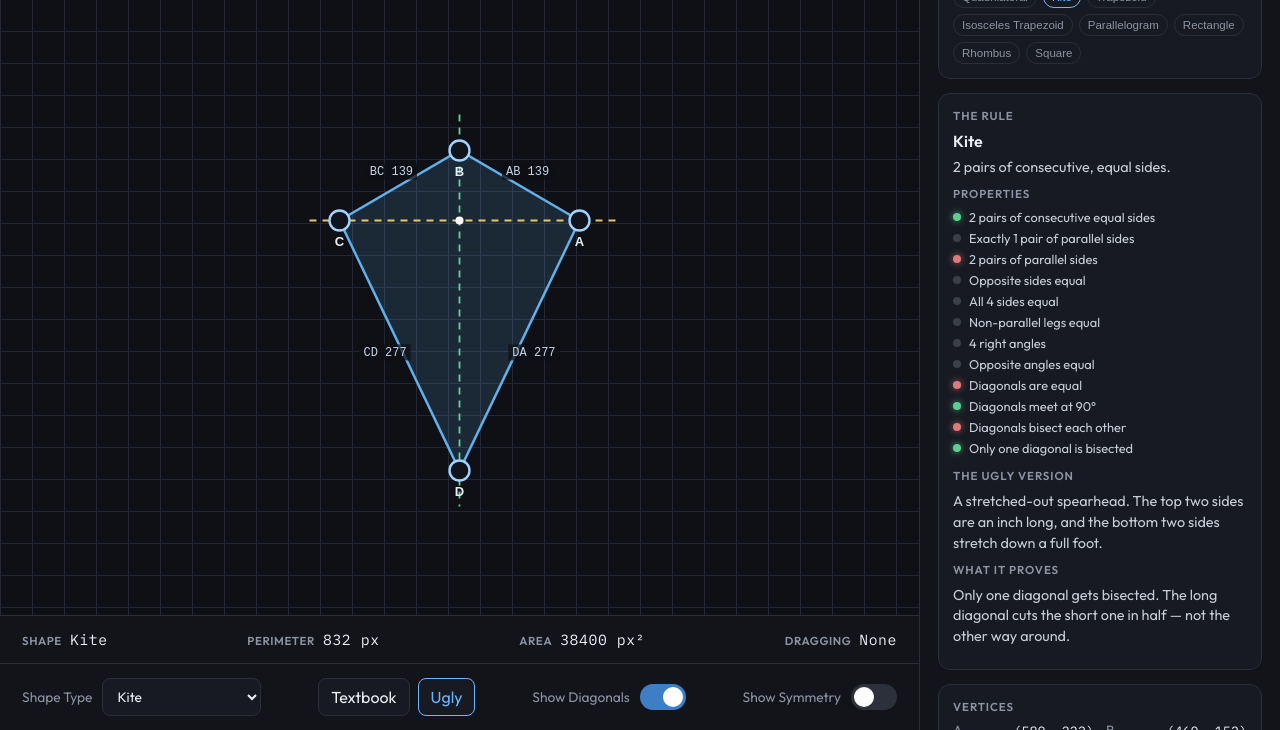
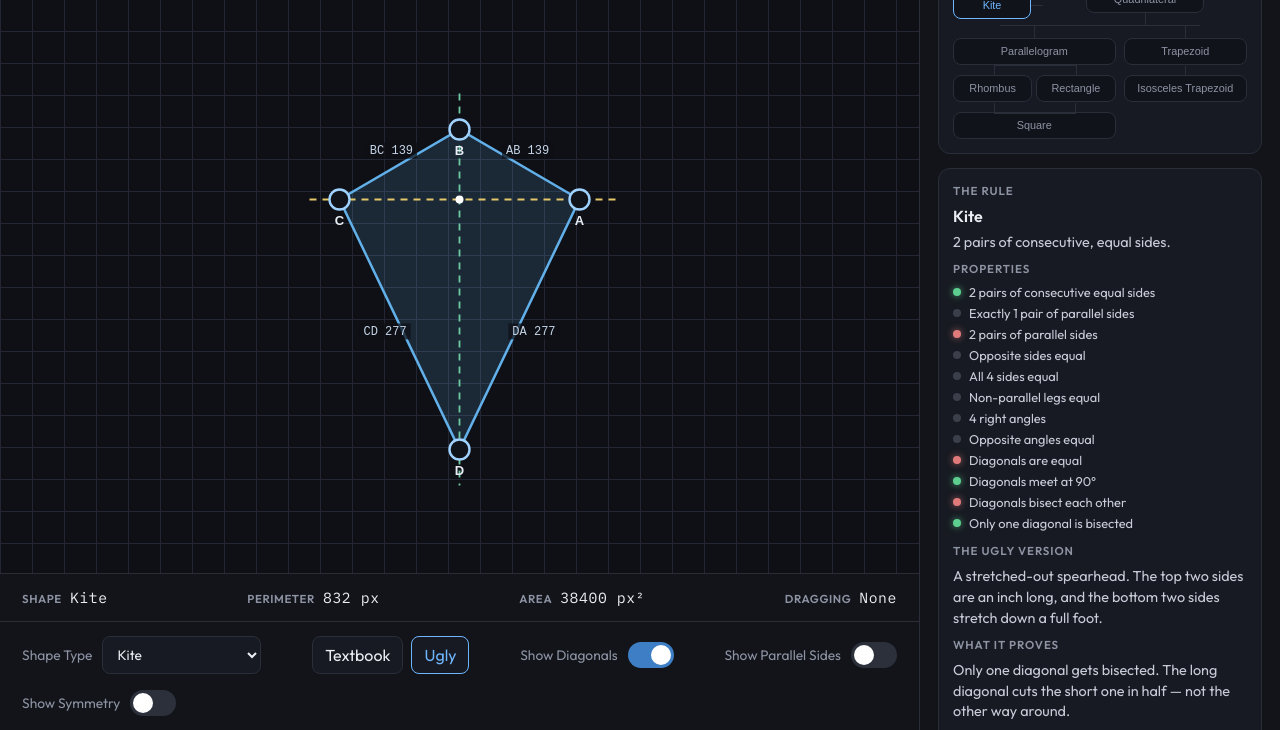
Before and after one commit to testingillusions/math, a plain HTML site: page index.html in a window 1280 px wide. Shown: the part 70-800 px from the top of the page. Drawn offline with Linux system fonts and the light colour scheme.

Commit message:
Add parallel sides toggle and enhance tree structure in UI

```diff
--- a/css/styles.css
+++ b/css/styles.css
@@ -268,23 +268,149 @@ body {
 
 .tree {
   display: flex;
-  flex-wrap: wrap;
-  gap: 6px;
+  flex-direction: column;
+  align-items: stretch;
+  gap: 0;
 }
 
 .tree button {
   border: 1px solid var(--border);
-  background: transparent;
+  background: #10131a;
   color: var(--muted);
-  border-radius: 999px;
-  padding: 4px 8px;
-  font-size: 0.72rem;
+  border-radius: 8px;
+  padding: 6px 4px;
+  font-size: 0.68rem;
+  line-height: 1.2;
   cursor: pointer;
+  width: 100%;
 }
 
 .tree button.active {
   color: var(--accent);
   border-color: var(--accent);
+}
+
+.tree-top {
+  display: flex;
+  align-items: center;
+  gap: 0;
+}
+
+.tree-top > [data-id="kite"] {
+  flex: 0 0 78px;
+  width: 78px;
+}
+
+.tree-link {
+  flex: 0 0 12px;
+  height: 1px;
+  background: var(--border);
+}
+
+.tree-root {
+  flex: 1;
+  display: flex;
+  flex-direction: column;
+  align-items: center;
+  min-width: 0;
+}
+
+.tree-root button {
+  width: auto;
+  min-width: 58%;
+  padding: 6px 12px;
+}
+
+.tree-root::after {
+  content: "";
+  width: 1px;
+  height: 12px;
+  background: var(--border);
+}
+
+.tree-families {
+  display: grid;
+  grid-template-columns: 1.25fr 0.95fr;
+  gap: 8px;
+  position: relative;
+  padding-top: 1px;
+  margin-left: 0;
+}
+
+.tree-families::before {
+  content: "";
+  position: absolute;
+  top: 0;
+  left: 16%;
+  right: 16%;
+  height: 1px;
+  background: var(--border);
+}
+
+.family {
+  display: flex;
+  flex-direction: column;
+  align-items: center;
+  min-width: 0;
+}
+
+.family::before {
+  content: "";
+  width: 1px;
+  height: 12px;
+  background: var(--border);
+}
+
+.family > button + button,
+.family-branch {
+  margin-top: 10px;
+  position: relative;
+}
+
+.family > button + button::before,
+.family-branch::before {
+  content: "";
+  position: absolute;
+  top: -10px;
+  left: 50%;
+  width: 1px;
+  height: 10px;
+  background: var(--border);
+}
+
+.family-branch {
+  display: grid;
+  grid-template-columns: 1fr 1fr;
+  gap: 4px;
+  width: 100%;
+}
+
+.family-branch::before {
+  left: 25%;
+  width: 50%;
+  height: 10px;
+  background: transparent;
+  border-top: 1px solid var(--border);
+  border-left: 1px solid var(--border);
+  border-right: 1px solid var(--border);
+}
+
+.family-branch + button {
+  margin-top: 10px;
+  position: relative;
+}
+
+.family-branch + button::before {
+  content: "";
+  position: absolute;
+  top: -10px;
+  left: 25%;
+  width: 50%;
+  height: 10px;
+  background: transparent;
+  border-bottom: 1px solid var(--border);
+  border-left: 1px solid var(--border);
+  border-right: 1px solid var(--border);
 }
 
 .grid-2 {
--- a/index.html
+++ b/index.html
@@ -49,6 +49,13 @@
           Show Diagonals
           <span class="switch">
             <input type="checkbox" id="diagToggle" checked />
+            <span class="slider"></span>
+          </span>
+        </label>
+        <label class="control">
+          Show Parallel Sides
+          <span class="switch">
+            <input type="checkbox" id="parallelToggle" />
             <span class="slider"></span>
           </span>
         </label>
--- a/js/app.js
+++ b/js/app.js
@@ -6,6 +6,7 @@
   const neatBtn = document.getElementById("neatBtn");
   const uglyBtn = document.getElementById("uglyBtn");
   const diagToggle = document.getElementById("diagToggle");
+  const parallelToggle = document.getElementById("parallelToggle");
   const symToggle = document.getElementById("symToggle");
 
   const state = {
@@ -15,6 +16,7 @@
     drag: null,
     lastGood: [],
     showDiagonals: true,
+    showParallel: false,
     showSymmetry: false,
     hover: -1,
   };
@@ -74,7 +76,29 @@
     shapeSelect.innerHTML = SHAPES.map((s) => `<option value="${s.id}">${s.name}</option>`).join("");
     shapeSelect.value = state.shapeId;
     const tree = document.getElementById("tree");
-    tree.innerHTML = SHAPES.map((s) => `<button type="button" data-id="${s.id}">${s.name}</button>`).join("");
+    tree.innerHTML = `
+      <div class="tree-top">
+        <button type="button" data-id="kite">Kite</button>
+        <span class="tree-link" aria-hidden="true"></span>
+        <div class="tree-root">
+          <button type="button" data-id="quadrilateral">Quadrilateral</button>
+        </div>
+      </div>
+      <div class="tree-families">
+        <div class="family">
+          <button type="button" data-id="parallelogram">Parallelogram</button>
+          <div class="family-branch">
+            <button type="button" data-id="rhombus">Rhombus</button>
+            <button type="button" data-id="rectangle">Rectangle</button>
+          </div>
+          <button type="button" data-id="square">Square</button>
+        </div>
+        <div class="family">
+          <button type="button" data-id="trapezoid">Trapezoid</button>
+          <button type="button" data-id="isoscelesTrapezoid">Isosceles Trapezoid</button>
+        </div>
+      </div>
+    `;
     tree.querySelectorAll("button").forEach((btn) => {
       btn.addEventListener("click", () => setShape(btn.dataset.id));
     });
@@ -187,6 +211,60 @@
     ctx.restore();
   }
 
+  function strokeSide(p1, p2, color) {
+    ctx.save();
+    ctx.strokeStyle = color;
+    ctx.lineWidth = 4;
+    ctx.lineCap = "round";
+    ctx.beginPath();
+    ctx.moveTo(p1.x, p1.y);
+    ctx.lineTo(p2.x, p2.y);
+    ctx.stroke();
+    ctx.restore();
+  }
+
+  function drawChevrons(p1, p2, count, color) {
+    const tangent = norm(sub(p2, p1));
+    if (len(tangent) < EPS) return;
+    const normal = perp(tangent);
+    const c = mid(p1, p2);
+    ctx.save();
+    ctx.strokeStyle = color;
+    ctx.lineWidth = 2;
+    ctx.lineCap = "round";
+    ctx.lineJoin = "round";
+    for (let i = 0; i < count; i++) {
+      const o = add(c, scale(tangent, (i - (count - 1) / 2) * 10));
+      const tip = add(o, scale(tangent, 5));
+      const a = add(o, add(scale(tangent, -4), scale(normal, 6)));
+      const b = add(o, add(scale(tangent, -4), scale(normal, -6)));
+      ctx.beginPath();
+      ctx.moveTo(a.x, a.y);
+      ctx.lineTo(tip.x, tip.y);
+      ctx.lineTo(b.x, b.y);
+      ctx.stroke();
+    }
+    ctx.restore();
+  }
+
+  function drawParallelSides() {
+    if (!state.showParallel) return;
+    const m = measure(state.points);
+    const [A, B, C, D] = state.points;
+    if (m.abParCD) {
+      strokeSide(A, B, "#f0a36b");
+      strokeSide(D, C, "#f0a36b");
+      drawChevrons(A, B, 1, "#f0a36b");
+      drawChevrons(D, C, 1, "#f0a36b");
+    }
+    if (m.adParBC) {
+      strokeSide(A, D, "#c084fc");
+      strokeSide(B, C, "#c084fc");
+      drawChevrons(A, D, 2, "#c084fc");
+      drawChevrons(B, C, 2, "#c084fc");
+    }
+  }
+
   function drawDiagonals() {
     if (!state.showDiagonals) return;
     const [A, B, C, D] = state.points;
@@ -262,6 +340,7 @@
     drawGrid(w, h);
     if (state.points.length === 4) {
       drawQuad();
+      drawParallelSides();
       drawDiagonals();
       drawSymmetry();
       drawMeasures();
@@ -374,6 +453,10 @@
       state.showDiagonals = diagToggle.checked;
       draw();
     });
+    parallelToggle.addEventListener("change", () => {
+      state.showParallel = parallelToggle.checked;
+      draw();
+    });
     symToggle.addEventListener("change", () => {
       state.showSymmetry = symToggle.checked;
       draw();
@@ -390,6 +473,11 @@
         state.showDiagonals = diagToggle.checked;
         draw();
       }
+      if (event.key === "p") {
+        parallelToggle.checked = !parallelToggle.checked;
+        state.showParallel = parallelToggle.checked;
+        draw();
+      }
       if (event.key === "s") {
         symToggle.checked = !symToggle.checked;
         state.showSymmetry = symToggle.checked;
```
